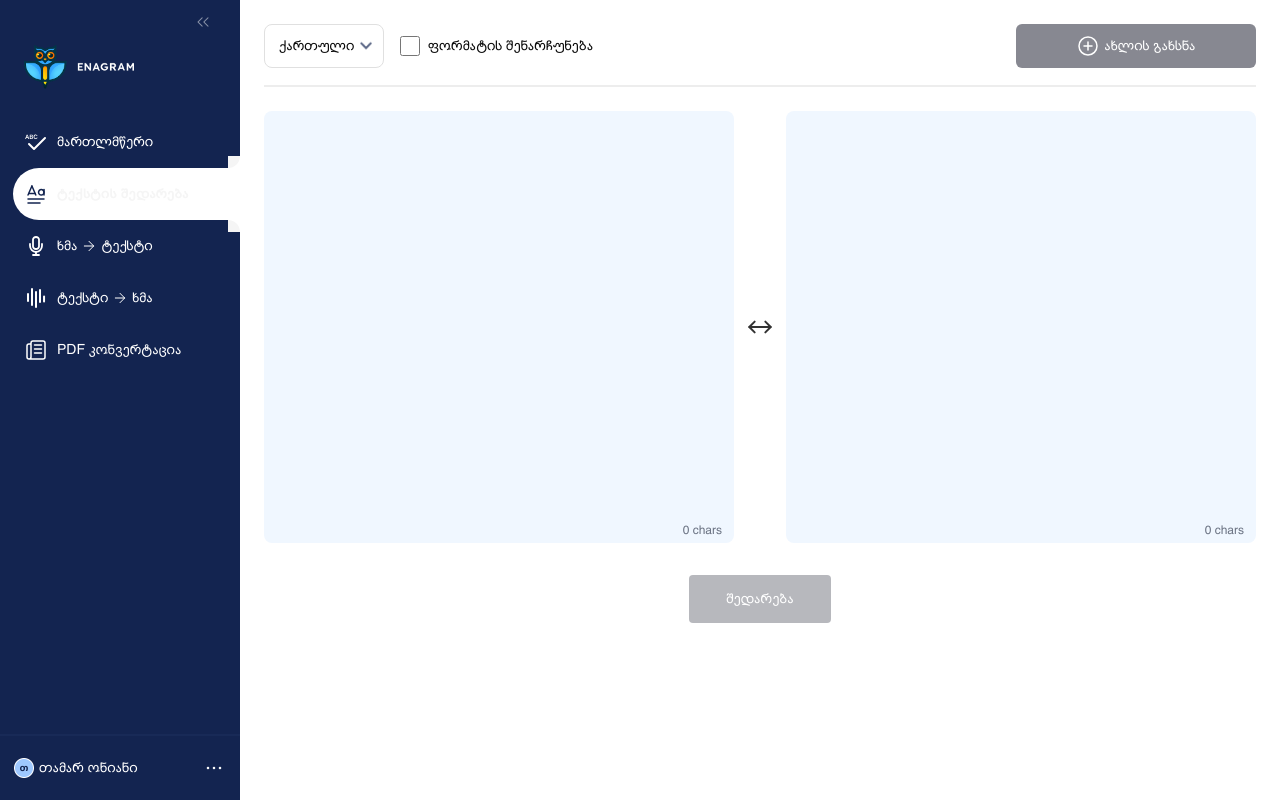
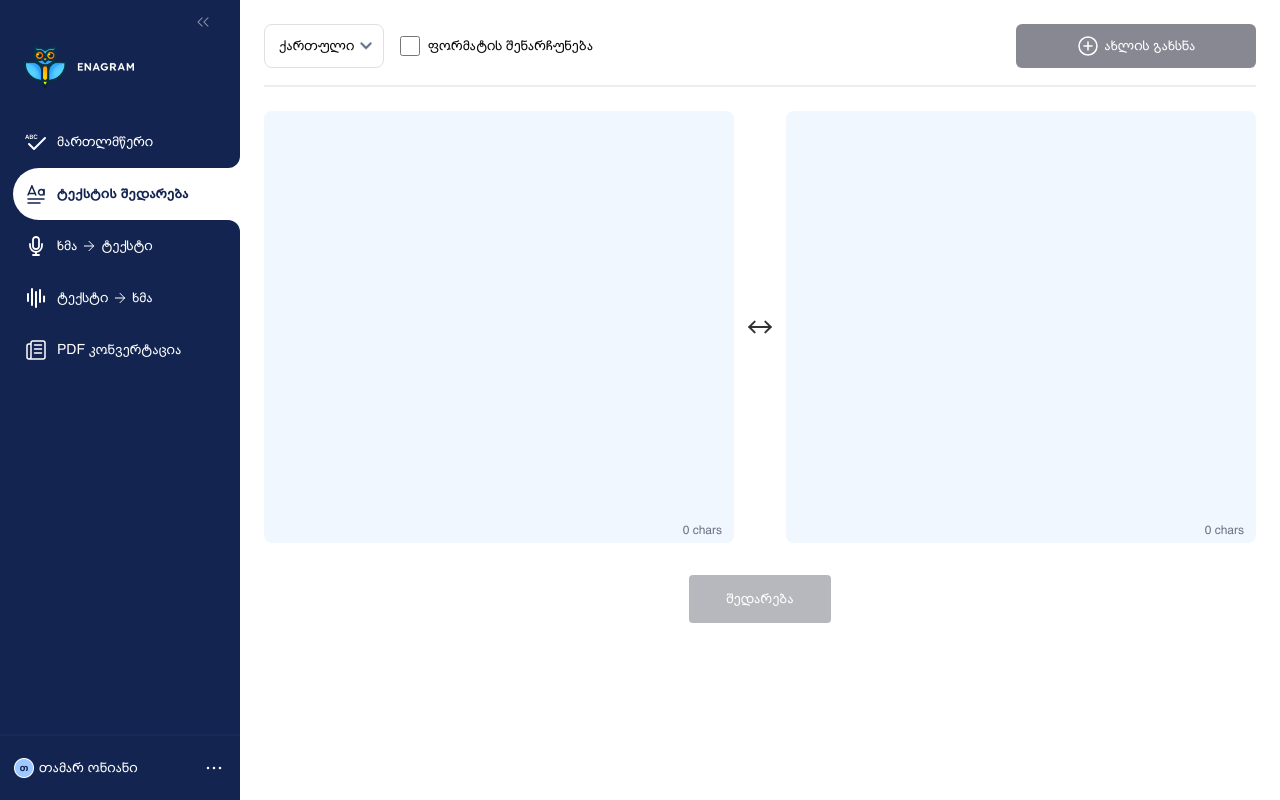
Before and after one commit to bibilashvili-nugo/text-compare, a React (Vite) app: page / in a window 1280 px wide. Built offline with nearby package versions, Linux system fonts and the light colour scheme.

Commit message:
fix some production bugs

```diff
--- a/src/ui/text.tsx
+++ b/src/ui/text.tsx
@@ -10,7 +10,7 @@ const SpanTextMenu: React.FC<MenuText> = ({ children, active }) => {
     <span
       className={`text-sm leading-5 font-helvetica ${
         active
-          ? "text-secondary font-helvetica-bold"
+          ? "text-[#132450] font-helvetica-bold"
           : "text-white font-helvetica"
       }`}
     >
--- a/src/utils/Hover.tsx
+++ b/src/utils/Hover.tsx
@@ -29,14 +29,14 @@ const Hover = ({ hoverIndex, index }: Props) => {
       {getVisualIndex(0) === index && (
         <>
           <div className="absolute w-3 h-3 z-10 bg-white right-0 bottom-0"></div>
-          <div className="absolute w-3 h-3 z-10 bg-secondary rounded-br-[20px] right-0 bottom-0"></div>
+          <div className="absolute w-3 h-3 z-10 bg-[#132450] rounded-br-[20px] right-0 bottom-0"></div>
         </>
       )}
 
       {getVisualIndex(2) === index && (
         <>
           <div className="absolute w-3 h-3 z-10 bg-white right-0 top-0"></div>
-          <div className="absolute w-3 h-3 z-10 bg-secondary rounded-tr-[20px] right-0 top-0"></div>
+          <div className="absolute w-3 h-3 z-10 bg-[#132450] rounded-tr-[20px] right-0 top-0"></div>
         </>
       )}
     </>
```
